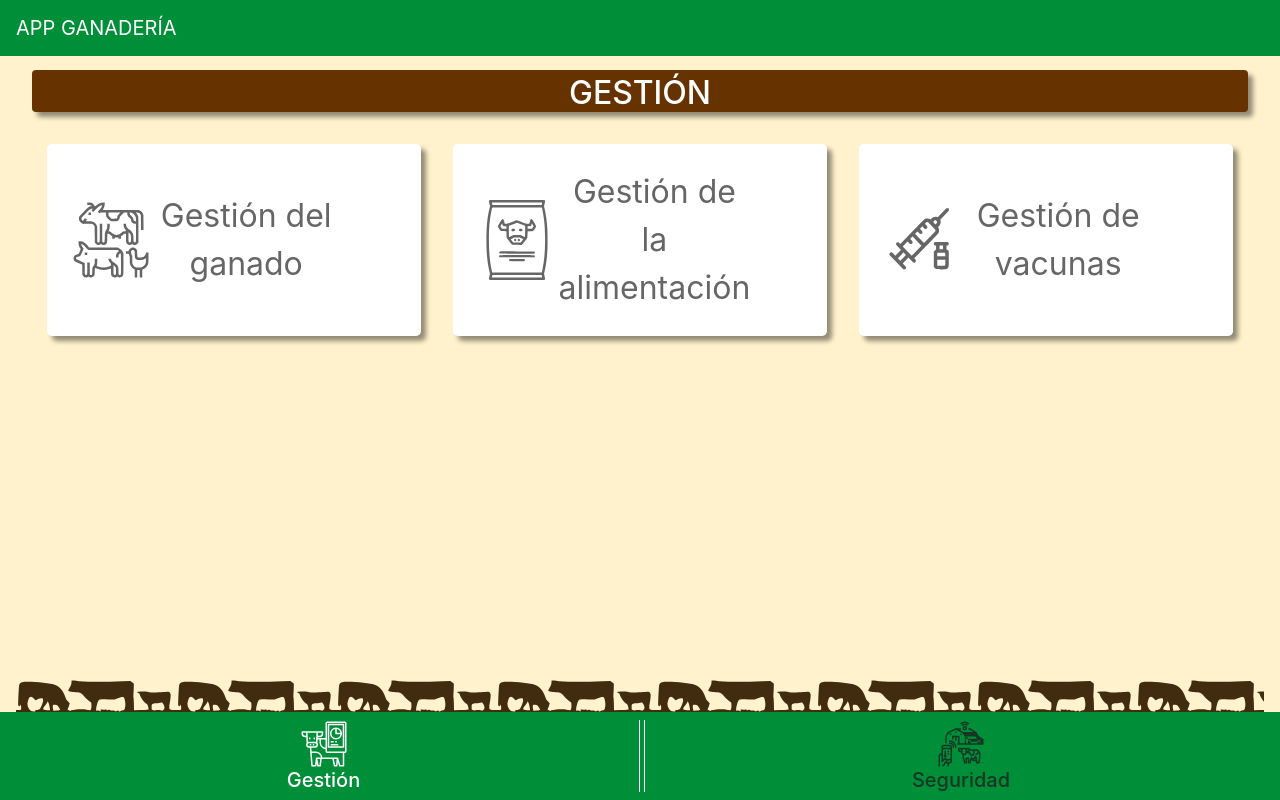
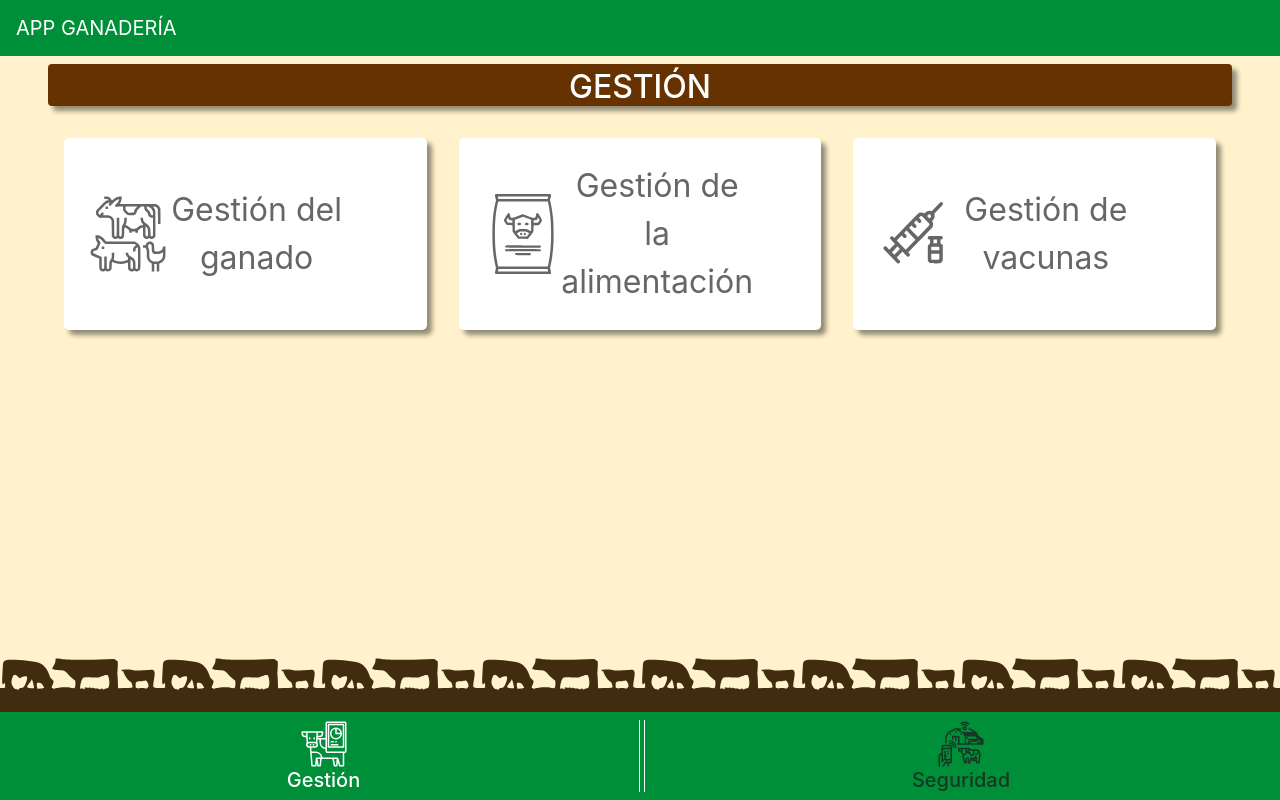
Before and after one commit to Dani-Martin3101/cdi, a plain HTML site: page index.html in a window 1280 px wide. Drawn offline with nearby package versions, Linux system fonts and the light colour scheme.

```diff
--- a/index.html
+++ b/index.html
@@ -12,7 +12,7 @@
     <link href="https://fonts.googleapis.com/css?family=Roboto&display=swap" rel="stylesheet">
 </head>
 
-<body class="px-md-3" style="background-color: #FFF2CC">
+<body style="background-color: #FFF2CC">
     <script src="https://code.jquery.com/jquery-3.4.1.slim.min.js" integrity="sha384-J6qa4849blE2+poT4WnyKhv5vZF5SrPo0iEjwBvKU7imGFAV0wwj1yYfoRSJoZ+n" crossorigin="anonymous"></script>
     <script src="https://cdn.jsdelivr.net/npm/popper.js@1.16.0/dist/umd/popper.min.js" integrity="sha384-Q6E9RHvbIyZFJoft+2mJbHaEWldlvI9IOYy5n3zV9zzTtmI3UksdQRVvoxMfooAo" crossorigin="anonymous"></script>
     <script src="https://stackpath.bootstrapcdn.com/bootstrap/4.4.1/js/bootstrap.min.js" integrity="sha384-wfSDF2E50Y2D1uUdj0O3uMBJnjuUD4Ih7YwaYd1iqfktj0Uod8GCExl3Og8ifwB6" crossorigin="anonymous"></script>
@@ -22,13 +22,13 @@
             <a class="navbar-brand" href="#">APP GANADERÍA</a>
         </nav>
     </header>
-    <main class="fondo">
-        <div class="text-center text-white pt-1 ml-3 mr-3 rounded mb-3" style="background-color: #663300;box-shadow: 5px 5px 5px 0px rgba(0,0,0,0.43);">
+    <main class="fondo m-0 p-0">
+        <div class="text-center text-white pt-1 ml-5 mr-5 rounded mb-3" style="background-color: #663300;box-shadow: 5px 5px 5px 0px rgba(0,0,0,0.43);">
             <h2>
                 GESTIÓN
             </h2>
         </div>
-        <div class="container-fluid d-flex flex-wrap">
+        <div class="container-fluid pl-5 pr-5 d-flex flex-wrap">
             <div class="col-lg-4 col-sm-6 p-3">
                 <div class="rounded-lg p-4 text-center container h-100 d-flex boton" style="background-color: white; box-shadow: 5px 5px 5px 0px rgba(0,0,0,0.43);">
                 <div class="col-3 row align-items-center">
--- a/style.css
+++ b/style.css
@@ -3,8 +3,8 @@ html {
     height: 100%;
 }
 body {
-    padding-top: 70px;
-    padding-bottom: 80px;
+    padding-top: 4rem;
+    padding-bottom: 4.5rem;
     color: #666666;
     height: 100%;
 }
@@ -35,5 +35,5 @@ body {
     background-position: left bottom;
 }
 main{
-    min-height: 85vh;
+    height: 100%;
 }
```
